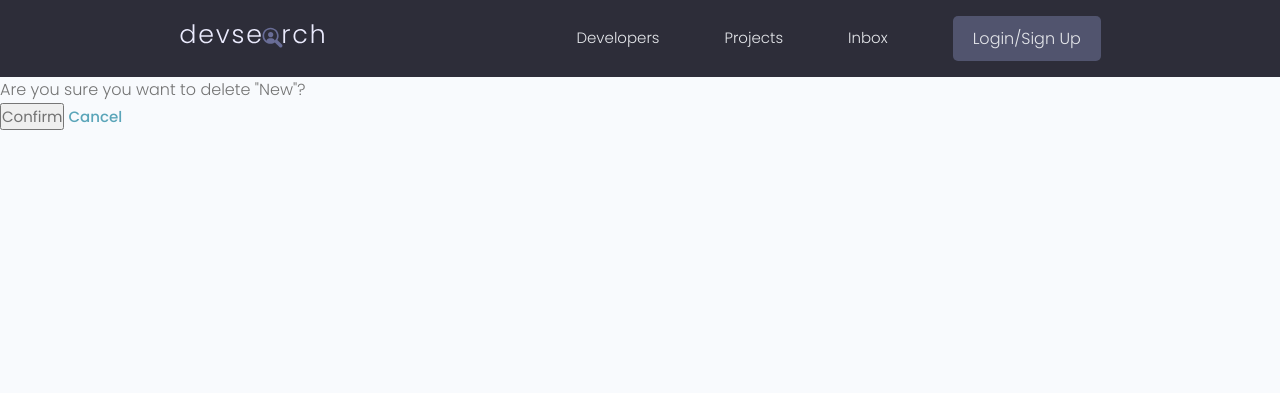
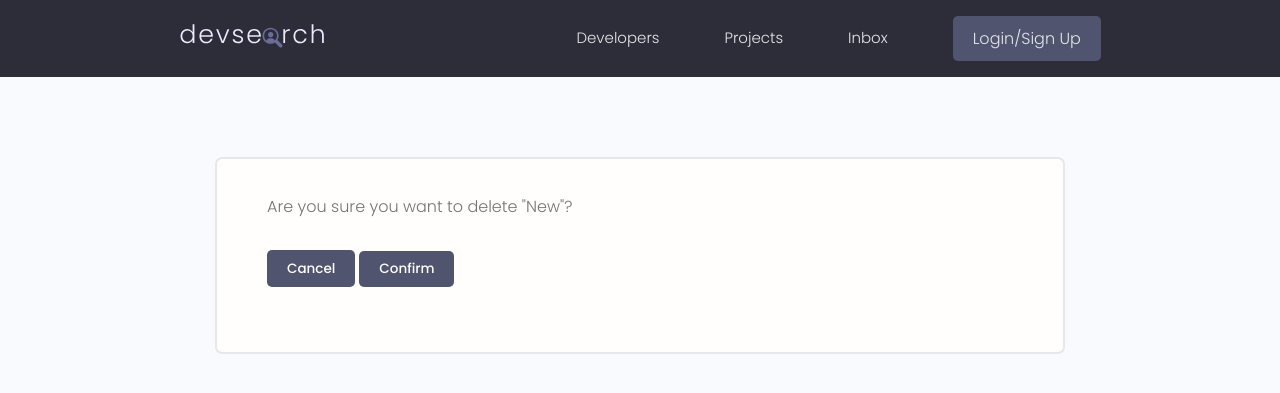
Before and after one commit to dimkael/DevSearchWebsite, a Django app: template templates/delete_template.html in a window 1280 px wide. Shown: the top 393 px of the page. Run offline with Django 3.2, Linux system fonts and the light colour scheme; the template is opened without the code that fills it: values that come from a table or form of the project are taken from there, others are empty; data comes from the database, SQL or seed files in the repository; both versions use the stored data as it was after the commit; some libraries are stand-ins or nearby versions.

Commit message:
added delete template layout

```diff
--- a/projects/views.py
+++ b/projects/views.py
@@ -28,7 +28,7 @@ def create_project(request):
             project.owner = profile
             project.save()
 
-            return redirect('projects')
+            return redirect('account')
 
     context = {'form': form}
     return render(request, 'projects/project_form.html', context)
@@ -44,7 +44,7 @@ def update_project(request, pk):
         form = ProjectForm(request.POST, request.FILES, instance=proj)
         if form.is_valid():
             form.save()
-            return redirect('projects')
+            return redirect('account')
 
     context = {'form': form}
     return render(request, 'projects/project_form.html', context)
@@ -57,7 +57,7 @@ def delete_project(request, pk):
 
     if request.method == 'POST':
         proj.delete()
-        return redirect('projects')
+        return redirect('account')
 
     context = {'object': proj}
     return render(request, 'delete_template.html', context)
--- a/templates/delete_template.html
+++ b/templates/delete_template.html
@@ -1,12 +1,17 @@
 {% extends 'main.html' %}
 
 {% block content %}
-    <form action="" method="POST">
-        {% csrf_token %}
-        <p>Are you sure you want to delete "{{ object }}"?</p>
-        <input type="submit" value="Confirm">
-        <a href="{% url 'projects' %}">
-            Cancel
-        </a>
-    </form>
+
+<main class="formPage my-xl">
+    <div class="content-box">
+        <div class="formWrapper">
+            <form class="form" action="" method="POST">
+                {% csrf_token %}
+                <p>Are you sure you want to delete "{{ object }}"?</p>
+                <a class="btn btn--sub btn--md my-md" href="{{ request.GET.next }}">Cancel</a>
+                <input class="btn btn--sub btn--md my-md" type="submit" value="Confirm">
+            </form>
+        </div>
+    </div>
+</main>
 {% endblock content %}
```
Also changed, not shown: users/templates/users/account.html (+8 -4 lines), db.sqlite3.
